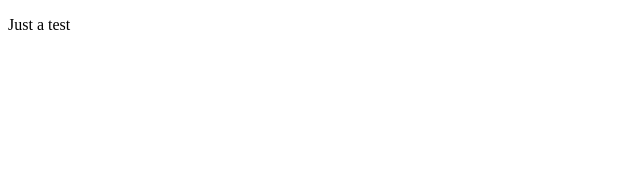
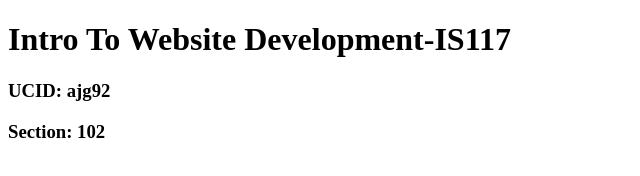
Before and after one commit to AGlann/Project, a plain HTML site: page index.html in a window 1280 px wide. Shown: the whole page, without its empty margins (0-640 px from the left). Drawn offline with Linux system fonts and the light colour scheme.

Commit message:
Completed adding ucid, course name and section

```diff
--- a/index.html
+++ b/index.html
@@ -5,7 +5,9 @@
     <title>Title</title>
 </head>
 <body>
-<p> Just a test </p>
+<h1> Intro To Website Development-IS117 </h1>
+<h3>UCID: ajg92</h3>
+<h3>Section: 102 </h3>
 
 </body>
 </html>
```
